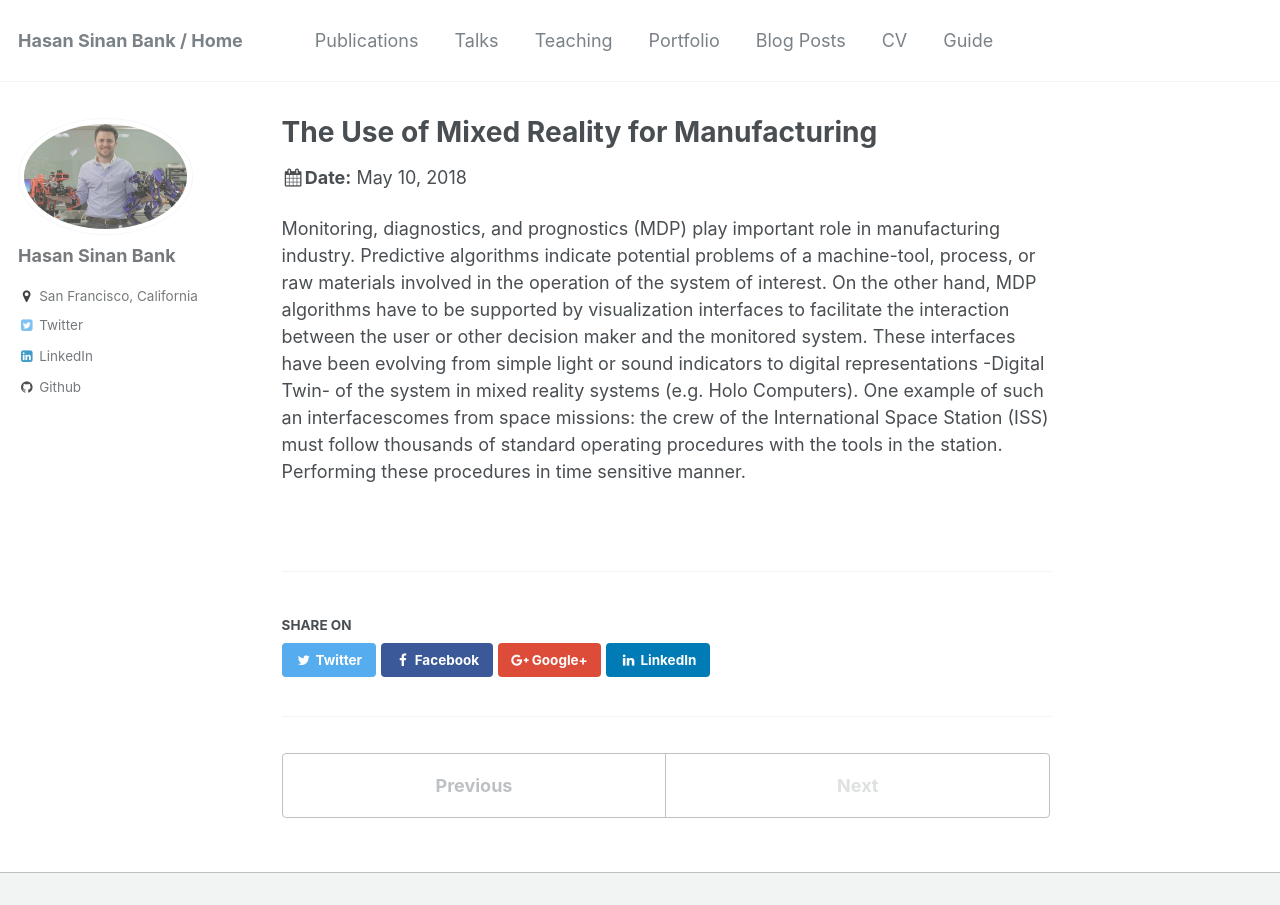
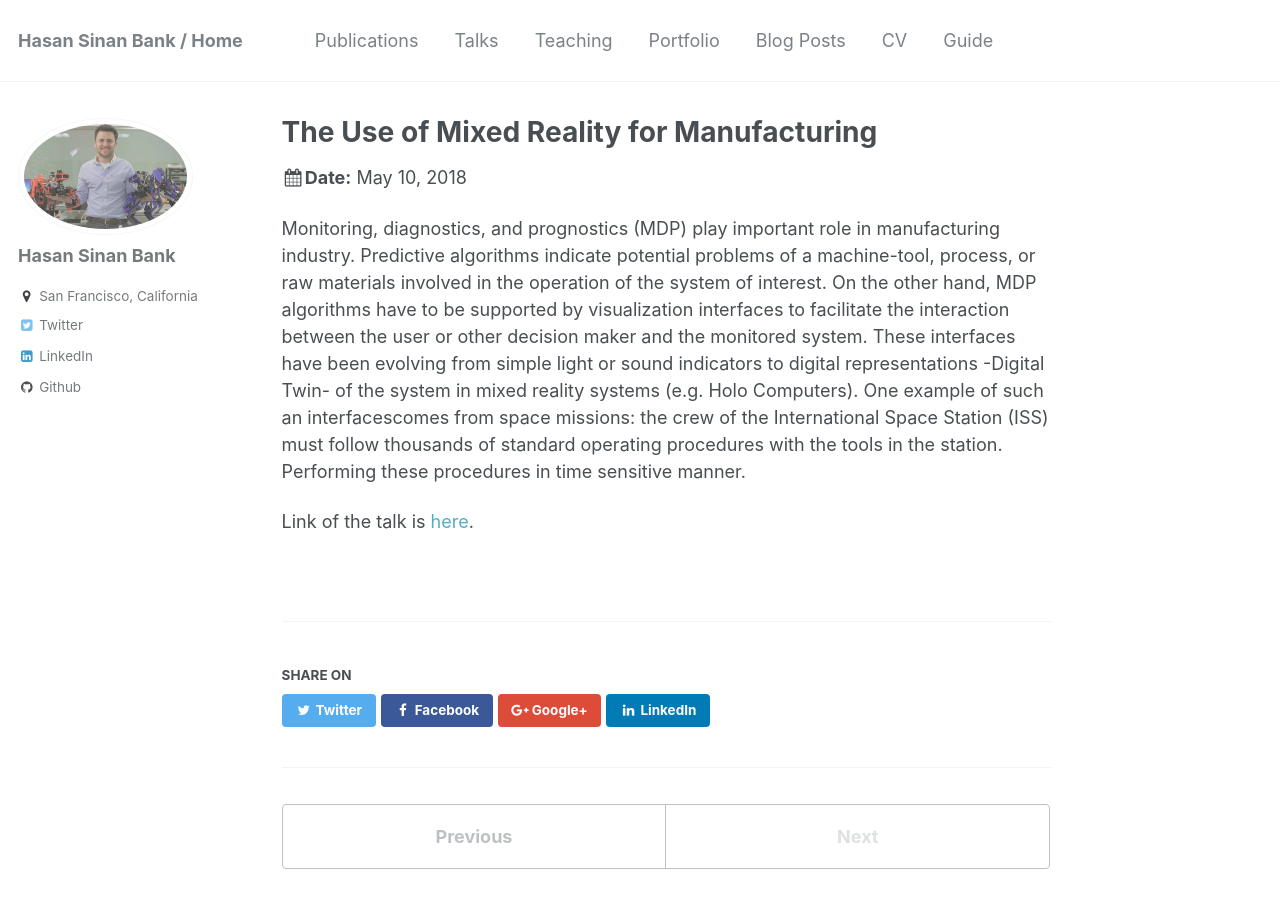
Before and after one commit to bankh/bankh.github.io, a Jekyll site: the page built from _talks/2018-NIST.md, in a window 1280 px wide and 1151 px high, cut to the strip 0-905 px from the top of the window. Built offline with Jekyll 4.4.1, drawn with Linux system fonts in a browser that asks for light colours.

Commit message:
Update 2018-NIST.md
Added the link of the presentation.

```diff
--- a/_talks/2018-NIST.md
+++ b/_talks/2018-NIST.md
@@ -16,3 +16,5 @@ system. These interfaces have been evolving from simple light or sound indicator
 -Digital Twin- of the system in mixed reality systems (e.g. Holo Computers). One example of such an interfacescomes
 from space missions: the crew of the International Space Station (ISS) must follow thousands of standard operating
 procedures with the tools in the station. Performing these procedures in time sensitive manner.
+
+Link of the talk is [here](https://www.nist.gov/system/files/documents/2018/05/22/siemens_sinan_bank.pdf).
```
